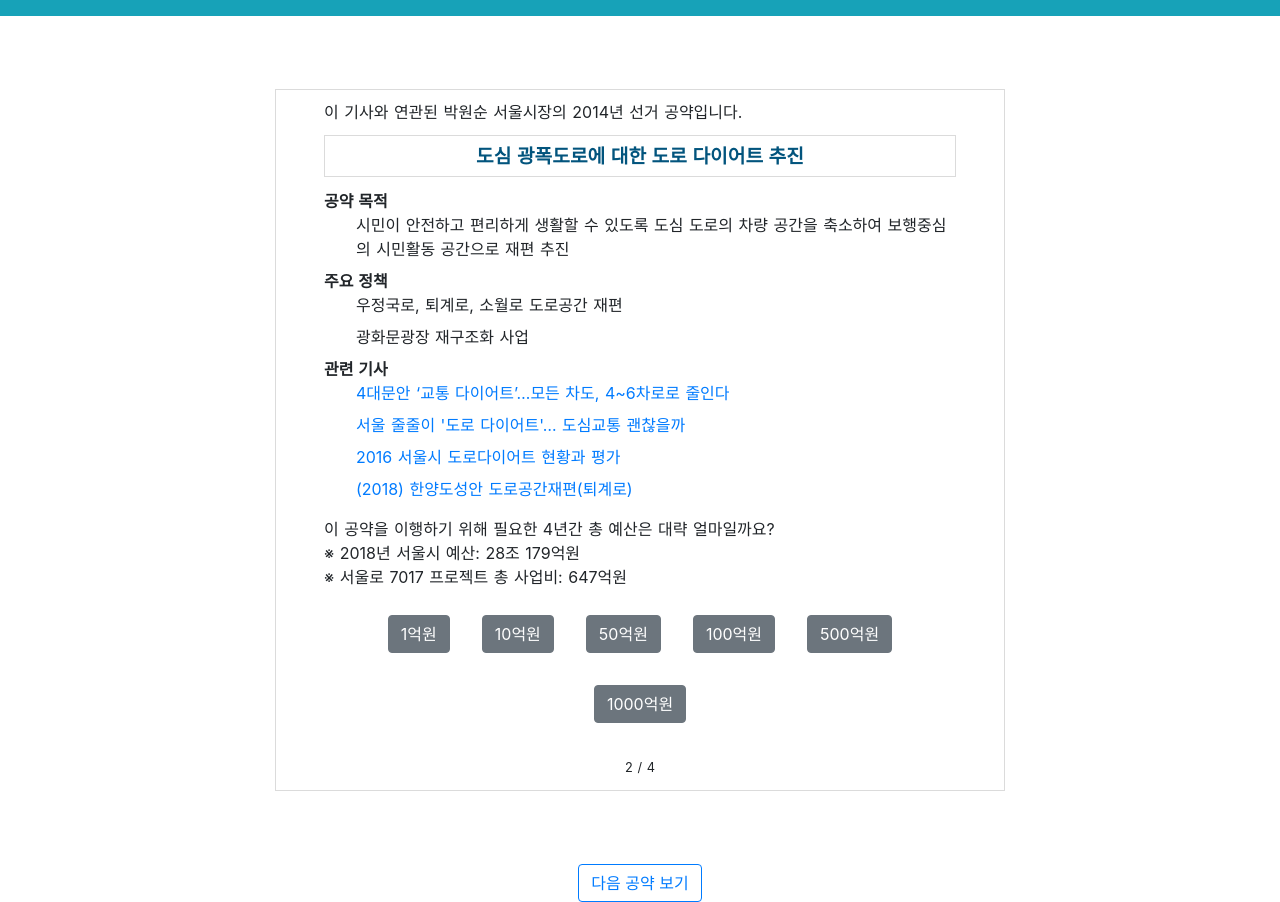
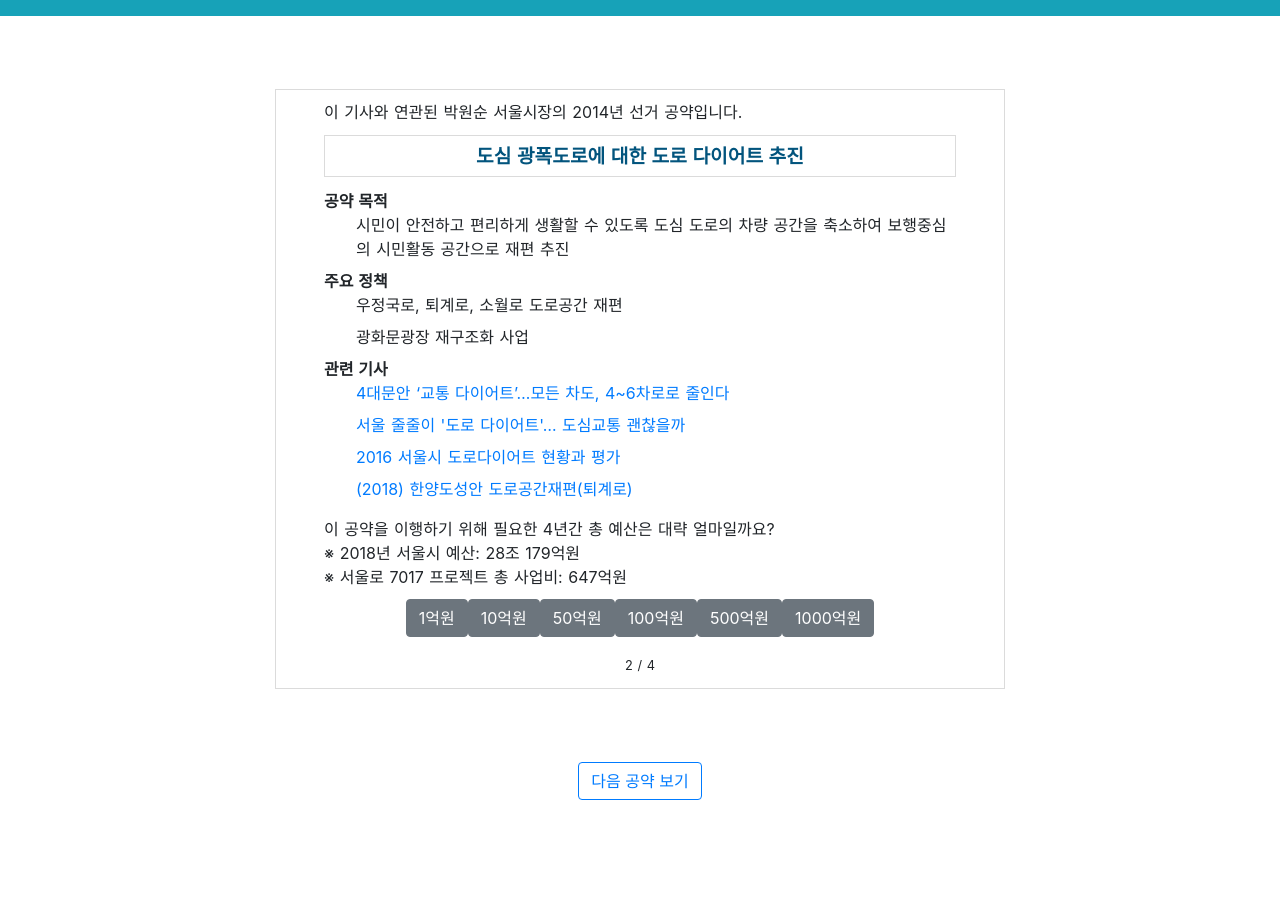
Before and after one commit to kixlab/xproj-experiment, a Nuxt app: page /PromptView/1 in a window 1280 px wide. Both pictures are taken after a click on the button "등록". After the commit the page ends 800 px from the top, so only its background shows below. Built offline with nearby package versions, Linux system fonts and the light colour scheme; no server answers.

Commit message:
margin fixed

```diff
--- a/components/PromptPaneActionBudget.vue
+++ b/components/PromptPaneActionBudget.vue
@@ -50,7 +50,7 @@ export default {
 </script>
 <style scoped>
 
-button {
-  margin: 1em;
+.budgetButton {
+  margin: 1em 0.5em;
 }
 </style>
```
